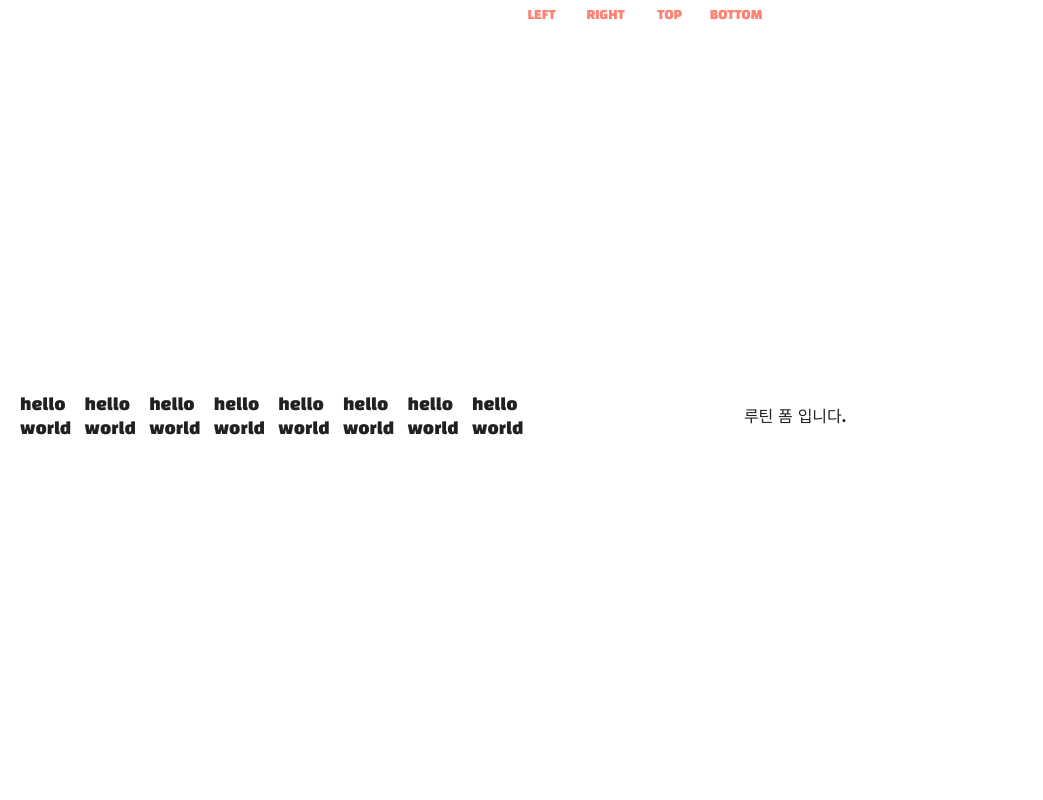
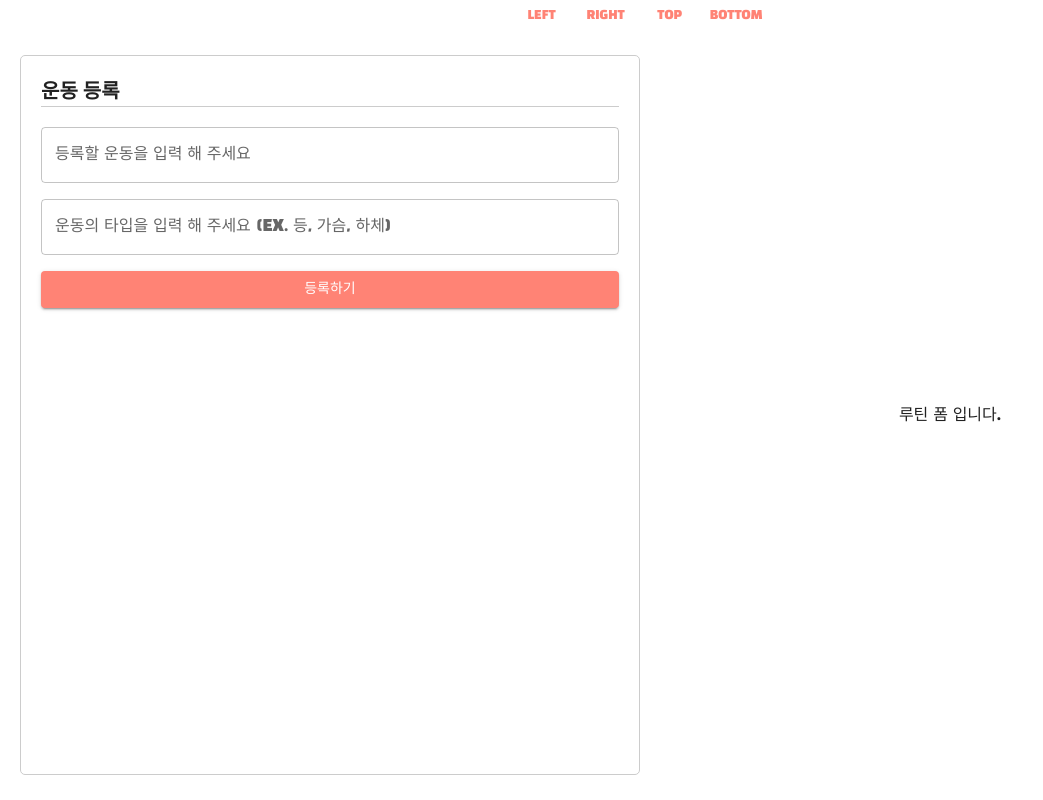
Before and after one commit to KMS9612/workout-react, a React (Create React App) app: page /routine in a window 1280 px wide. Shown: the whole page, without its empty margins (0-1043 px from the left). Built offline with nearby package versions, Linux system fonts and the light colour scheme.

Commit message:
Nav 스타일변경, 화면 상당 마우스 오버시 Nav위치를 정하는 버튼 출력 완성

```diff
--- a/src/component/common/layout/layout.jsx
+++ b/src/component/common/layout/layout.jsx
@@ -1,17 +1,31 @@
 import Navigation from "./nav";
 import * as S from "../../../style/components/common/layout/layout.module.js";
 import { useLocation } from "react-router";
+import { useState } from "react";
 
 export default function Layout(props) {
+  const [isOver, setIsOver] = useState(false);
+
   const location = useLocation();
   const hiddenLayout = ["/", "/signup", "/login"]; // nav를 숨기고 싶은 페이지를 배열에 추가
   const bgcLayout = ["/"]; // 흰 배경 페이지를 배열에 추가
   const isHidden = hiddenLayout.includes(location.pathname);
   const isWhite = bgcLayout.includes(location.pathname);
-
+  const onMouseEnter = () => {
+    console.log("Enter");
+    setIsOver(true);
+  };
+  const onMouseLeave = () => {
+    console.log("leave");
+    setIsOver(false);
+  };
   return (
     <S.BodyWrapper isWhite={isWhite}>
-      {!isHidden && <Navigation />}
+      {!isHidden && (
+        <S.NavWrapper onMouseEnter={onMouseEnter} onMouseLeave={onMouseLeave}>
+          <Navigation isOver={isOver} />
+        </S.NavWrapper>
+      )}
       {props.children}
     </S.BodyWrapper>
   );
--- a/src/component/common/layout/nav.jsx
+++ b/src/component/common/layout/nav.jsx
@@ -1,11 +1,11 @@
 import * as S from "../../../style/components/common/layout/nav.module.js";
 import { useNavigate } from "react-router";
 import React, { useState } from "react";
-import { Box, Button } from "@mui/material";
+import { Box } from "@mui/material";
 import { DefaultLink } from "../../../style/components/util/Link/defaultLink.module.js";
 import NavButton from "../../util/buttons/navbtn.jsx";
 
-export default function Navigation() {
+export default function Navigation(props) {
   const [state, setState] = useState({
     top: false,
     left: false,
@@ -66,7 +66,7 @@ export default function Navigation() {
   };
 
   return (
-    <S.NavWrapper>
+    <S.NavWrapper isOver={props.isOver}>
       {["left", "right", "top", "bottom"].map((anchor) => (
         <React.Fragment key={anchor}>
           <S.HideNavButtons onClick={toggleDrawer(anchor, true)}>
--- a/src/component/common/routine/exerciseForm.jsx
+++ b/src/component/common/routine/exerciseForm.jsx
@@ -1,16 +1,23 @@
+import { Button, Divider, Stack } from "@mui/material";
 import * as S from "../../../style/components/common/routine/exerciseForm.module";
 
 export default function ExerciseForm() {
   return (
     <S.ExerciseWrapper>
-      <div>hello world</div>
-      <div>hello world</div>
-      <div>hello world</div>
-      <div>hello world</div>
-      <div>hello world</div>
-      <div>hello world</div>
-      <div>hello world</div>
-      <div>hello world</div>
+      <S.ExerciseFormBox>
+        <S.ExerciseFormText>운동 등록</S.ExerciseFormText>
+        <Stack spacing={2} sx={{ width: "100%" }}>
+          <S.ExerciseInput
+            variant="outlined"
+            label="등록할 운동을 입력 해 주세요"
+          />
+          <S.ExerciseInput
+            variant="outlined"
+            label="운동의 타입을 입력 해 주세요 (EX. 등, 가슴, 하체)"
+          />
+          <Button variant="contained">등록하기</Button>
+        </Stack>
+      </S.ExerciseFormBox>
     </S.ExerciseWrapper>
   );
 }
--- /dev/null
+++ b/src/component/common/routine/exerciseList.jsx
@@ -0,0 +1,5 @@
+import { Box } from "@mui/material";
+
+export default function ExerciseList() {
+  return <Box>{/* Nested List로 타입별 운동을 리스트화 */}</Box>;
+}
--- a/src/pages/routine.jsx
+++ b/src/pages/routine.jsx
@@ -6,10 +6,10 @@ export default function RoutinePage() {
   return (
     <S.RoutineLayout>
       <S.Component_grid container>
-        <S.Exercise_grid item xs={5}>
+        <S.Exercise_grid item xs={6}>
           <ExerciseForm />
         </S.Exercise_grid>
-        <S.Routine_grid item xs={5}>
+        <S.Routine_grid item xs={6}>
           <RoutineForm />
         </S.Routine_grid>
       </S.Component_grid>
--- a/src/style/components/common/layout/layout.module.js
+++ b/src/style/components/common/layout/layout.module.js
@@ -8,3 +8,8 @@ export const BodyWrapper = styled.div`
   justify-content: center;
   align-items: center;
 `;
+
+export const NavWrapper = styled.div`
+  width: 100%;
+  height: 30px;
+`;
--- a/src/style/components/common/layout/nav.module.js
+++ b/src/style/components/common/layout/nav.module.js
@@ -16,6 +16,8 @@ export const NavDrawer = styled(Drawer)`
 export const NavWrapper = styled.div`
   width: 100%;
   text-align: center;
+  opacity: ${(props) => (props.isOver ? 1 : 0)};
+  transition: all 300ms;
 `;
 
 export const Header1 = styled.h1`
@@ -32,6 +34,7 @@ export const ItemWrap = styled.div`
   display: flex;
   flex-direction: column;
   justify-content: space-evenly;
+  transition: all 300ms;
 `;
 
 export const HideNavButtons = styled(Button)`
--- a/src/style/components/common/routine/exerciseForm.module.js
+++ b/src/style/components/common/routine/exerciseForm.module.js
@@ -1,10 +1,38 @@
 import styled from "@emotion/styled";
-import { Box } from "@mui/material";
+import { Box, TextField, Typography } from "@mui/material";
 
 export const ExerciseWrapper = styled(Box)`
   width: 100%;
-  height: 100%;
+  height: 90vh;
   display: flex;
+  flex-direction: column;
+  justify-content: flex-start;
+  align-items: center;
+  border: 1px solid #ccc;
+  border-radius: 5px;
+  padding: 20px;
+`;
+
+export const ExerciseFormBox = styled(Box)`
+  width: 100%;
+  display: flex;
+  flex-direction: column;
   justify-content: center;
   align-items: center;
 `;
+
+export const ExerciseInput = styled(TextField)`
+  width: 100%;
+  font-weight: 700;
+`;
+export const ExerciseFormText = styled(Typography)`
+  width: 100%;
+  display: flex;
+  justify-content: flex-start;
+  align-items: center;
+  font-size: 20px;
+  font-weight: 700;
+  font-family: Roboto;
+  border-bottom: 1px solid #ccc;
+  margin-bottom: 20px;
+`;
--- a/src/style/page/routine.module.js
+++ b/src/style/page/routine.module.js
@@ -10,8 +10,14 @@ export const RoutineLayout = styled.div`
   padding: 20px;
 `;
 
-export const Component_grid = styled(Grid)``;
+export const Component_grid = styled(Grid)`
+  width: 100%;
+`;
 
-export const Exercise_grid = styled(Grid)``;
+export const Exercise_grid = styled(Grid)`
+  width: 50%;
+`;
 
-export const Routine_grid = styled(Grid)``;
+export const Routine_grid = styled(Grid)`
+  width: 50%;
+`;
```
